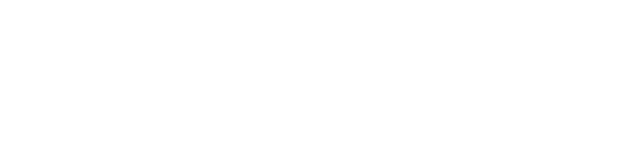
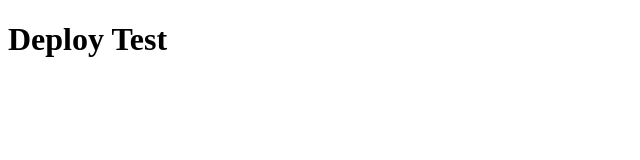
Before and after one commit to frweslley/publicassetsserver, a plain HTML site: page index.html in a window 1280 px wide. Shown: the whole page, without its empty margins (0-640 px from the left). Drawn offline with Linux system fonts and the light colour scheme.

Commit message:
Update index.html

```diff
--- a/index.html
+++ b/index.html
@@ -7,6 +7,6 @@
     <title>Document</title>
 </head>
 <body>
-
+    <h1>Deploy Test</h1>
 </body>
 </html>
```
